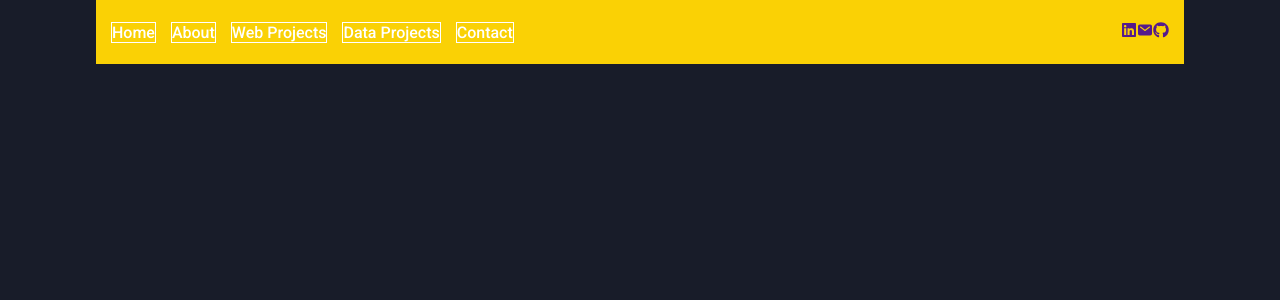
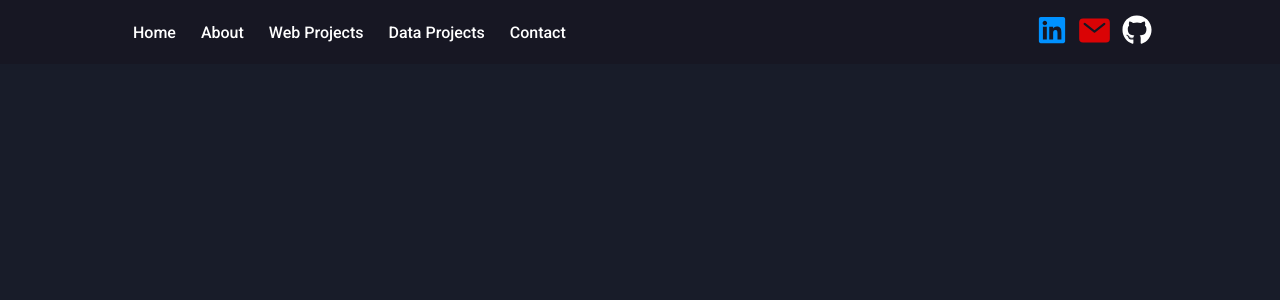
Before and after one commit to ElDev1/personal_portfolio, a React (Vite) app: page / in a window 1280 px wide. Shown: the top 300 px of the page. Built offline with nearby package versions, Linux system fonts and the light colour scheme.

Commit message:
create navbar

```diff
--- a/src/components/Nav.jsx
+++ b/src/components/Nav.jsx
@@ -2,37 +2,38 @@ import styles from '../styles/navbar.module.css'
 
 import { FaLinkedin, FaGithub } from 'react-icons/fa'
 import { IoMail } from 'react-icons/io5'
+import { Link } from 'react-router-dom'
 
 function Nav () {
   return (
     <nav className={styles.navbar}>
       <ul className={styles.navbar__menu}>
         <li>
-          <a href="">Home</a>
+          <Link to="">Home</Link>
         </li>
         <li>
-          <a href="">About</a>
+          <Link to="">About</Link>
         </li>
         <li>
-          <a href="">Web Projects</a>
+          <Link to="">Web Projects</Link>
         </li>
         <li>
-          <a href="">Data Projects</a>
+          <Link to="">Data Projects</Link>
         </li>
         <li>
-          <a href="">Contact</a>
+          <Link to="">Contact</Link>
         </li>
       </ul>
-      <div className='navbar__buttons'>
-        <a href="">
-          <FaLinkedin />
-        </a>
-        <a href="">
-          <IoMail />
-        </a>
-        <a href="">
-          <FaGithub />
-        </a>
+      <div className={styles.navbar__buttons}>
+        <Link href="">
+          <FaLinkedin className={styles.linkedin__icon} size={'30px'} />
+        </Link>
+        <Link href="">
+          <IoMail className={styles.mail__icon} size={'35px'} />
+        </Link>
+        <Link className={styles.github__icon} href="">
+          <FaGithub size={'30px'} />
+        </Link>
       </div>
     </nav>
   )
--- a/src/pages/App.jsx
+++ b/src/pages/App.jsx
@@ -4,9 +4,13 @@ import styles from '../styles/app.module.css'
 
 const App = () => {
   return (
-    <div className={styles.app}>
-      <Nav />
-    </div>
+    <>
+      <header>
+        <Nav />
+      </header>
+      <main className={styles.app}>
+      </main>
+    </>
   )
 }
 
--- a/src/styles/navbar.module.css
+++ b/src/styles/navbar.module.css
@@ -2,8 +2,9 @@
   display: flex;
   justify-content: space-between;
   align-items: center;
-  padding: 0 15px;
+  padding: 0 10%;
   height: 64px;
+  background-color: var(--main-bg-seconday);
 }
 
 .navbar__menu {
@@ -13,10 +14,42 @@
 }
 
 .navbar__menu li {
-  border: 1px white solid;
+  padding: 5px;
+  border-radius: 8px;
+  transition: all 0.5s;
+}
+
+.navbar__menu li:hover {
+  background-color: rgb(154, 154, 154, 0.4);
 }
 
 .navbar__menu a {
   text-decoration: none;
   color: white;
 }
+
+.navbar__buttons {
+ display: flex;
+ align-items: center;
+ gap: 10px;
+}
+
+.navbar__buttons svg:hover {
+  color: rgb(157, 157, 157,0.5);
+  transition: all 0.5s;
+}
+
+.linkedin__icon {
+  color: rgb(0, 145, 255);
+  cursor: pointer;
+}
+
+.mail__icon {
+  color: rgba(255, 0, 0, 0.842);
+  cursor: pointer;
+}
+
+.github__icon {
+  color: white;
+  cursor: pointer;
+}
```
